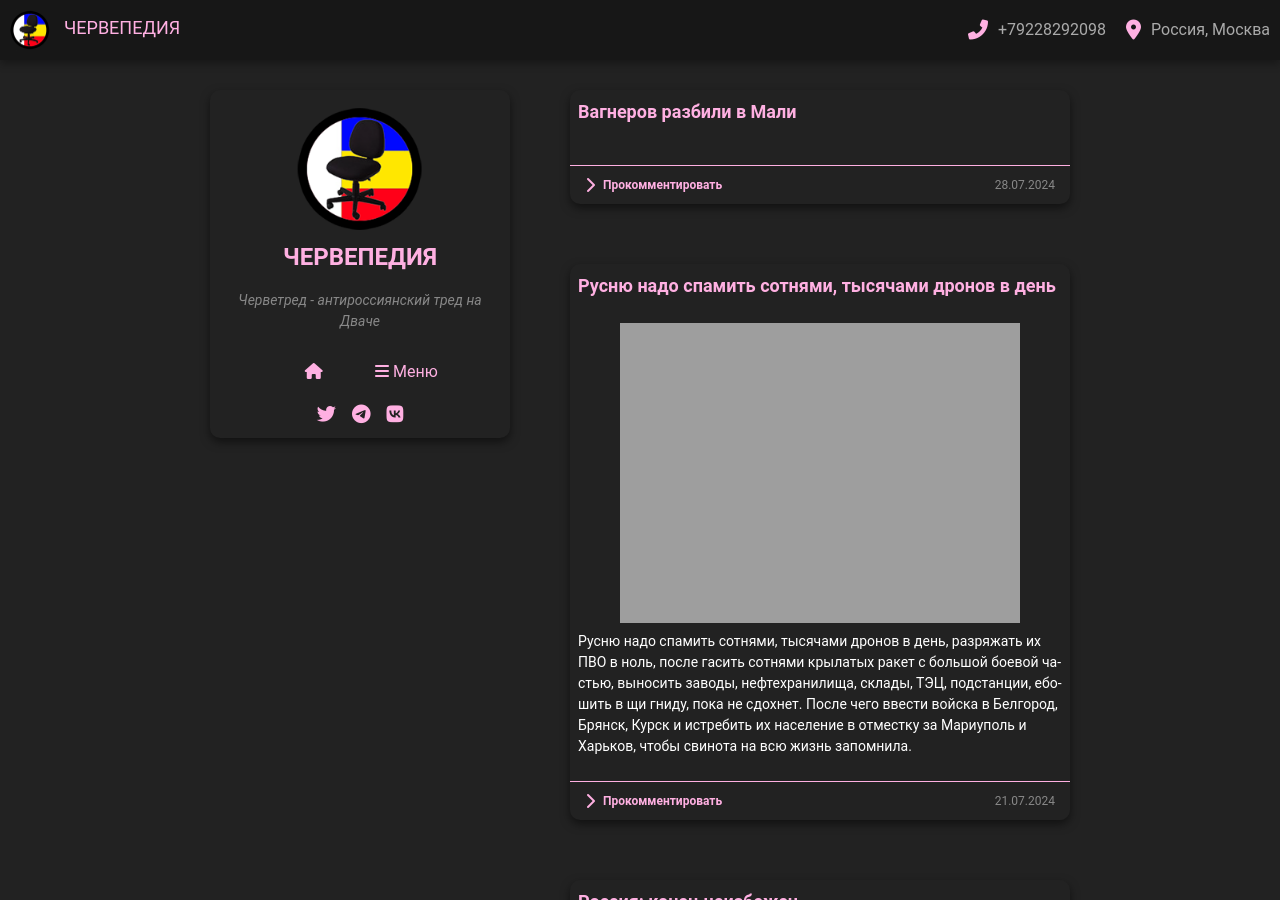
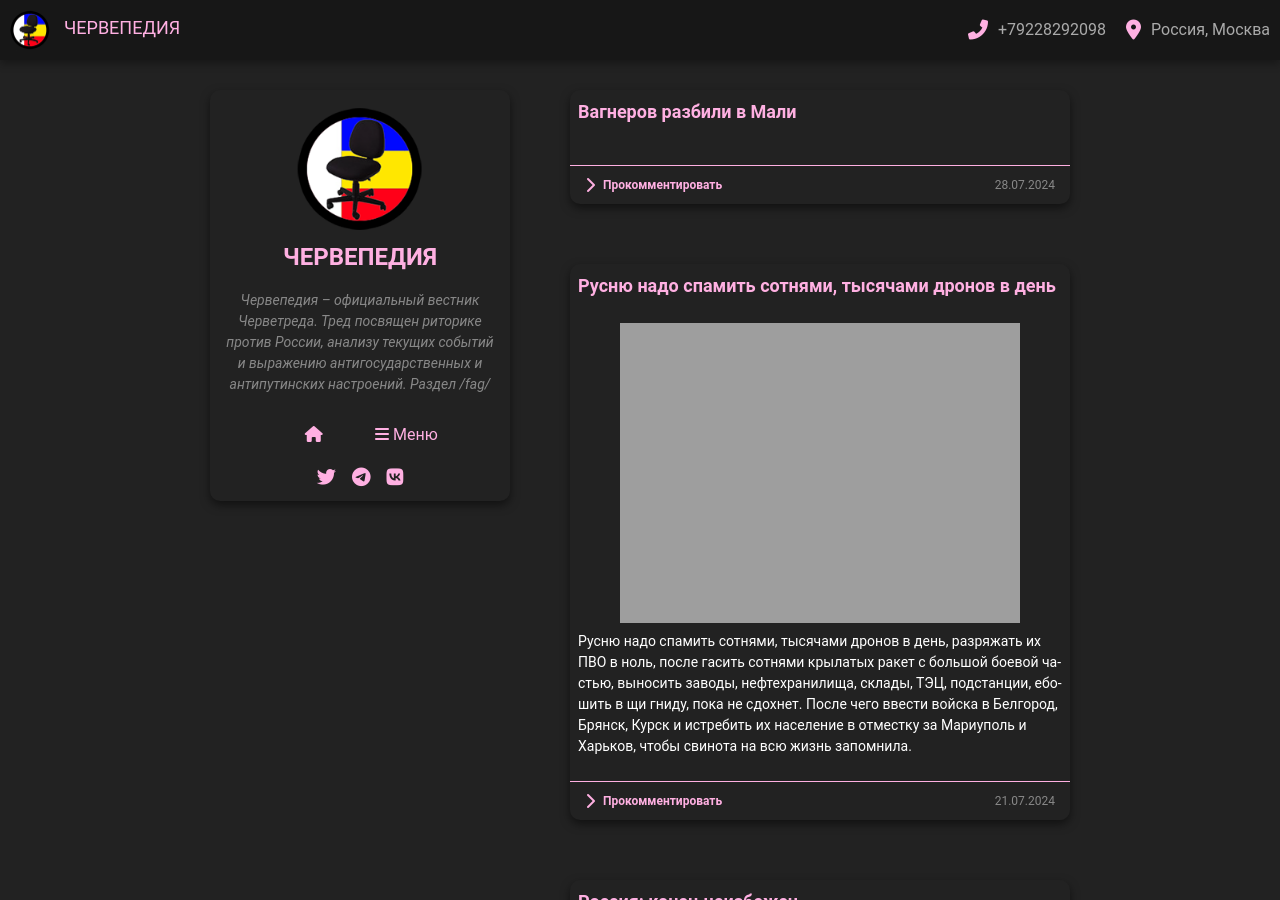
Before and after one commit to chervepedia/chervepedia.github.io, a Jekyll site: the page built from index.html, in a window 1280 px wide and 900 px high. Built offline with Jekyll 4.4.1, drawn with Linux system fonts in a browser that asks for light colours; a script that is not in the unit is left out; the list of posts is cut into pages by our own code; comment, search, counter and statistics services are not loaded.

Commit message:
Update _config.yml

```diff
--- a/_config.yml
+++ b/_config.yml
@@ -1,7 +1,6 @@
 title: ЧЕРВЕПЕДИЯ
-description: Черветред - антироссиянский тред на Дваче
-baseurl: "" # использовать /если/этот/сайт/вложен
-url: "https://chervepedia.github.io"
+description: Червепедия – официальный вестник Черветреда. Тред посвящен риторике против России, анализу текущих событий и выражению антигосударственных и антипутинских настроений. Раздел /fag/
+
 
 # Настройки permalink
 permalink: /:categories/:year/:month/:day/:title/
```
